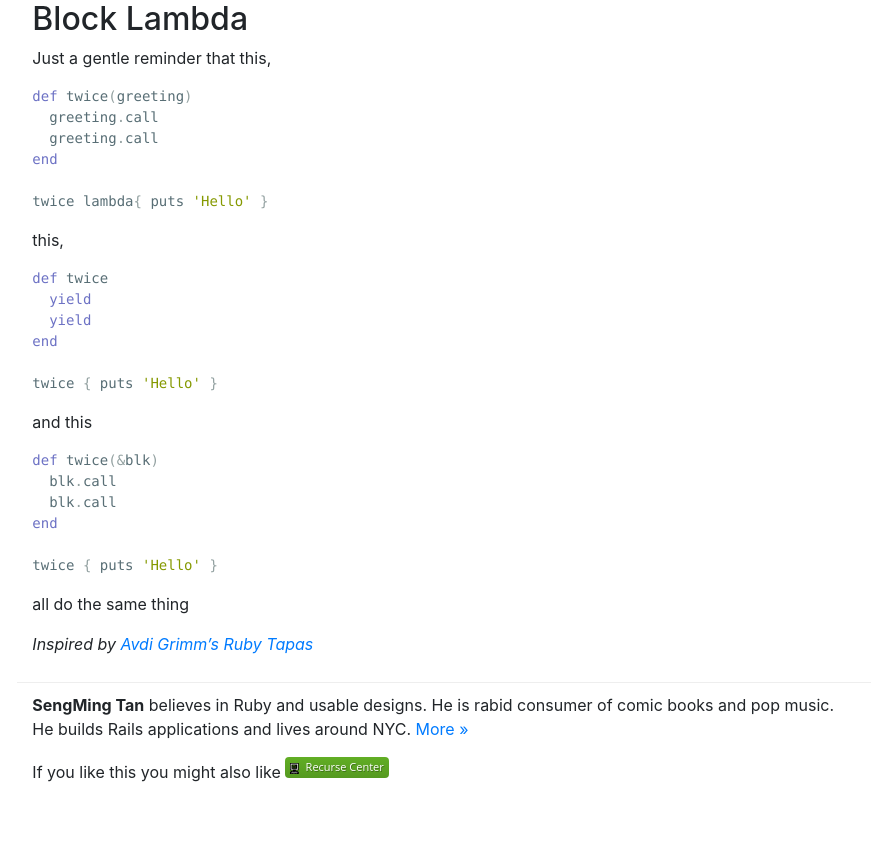
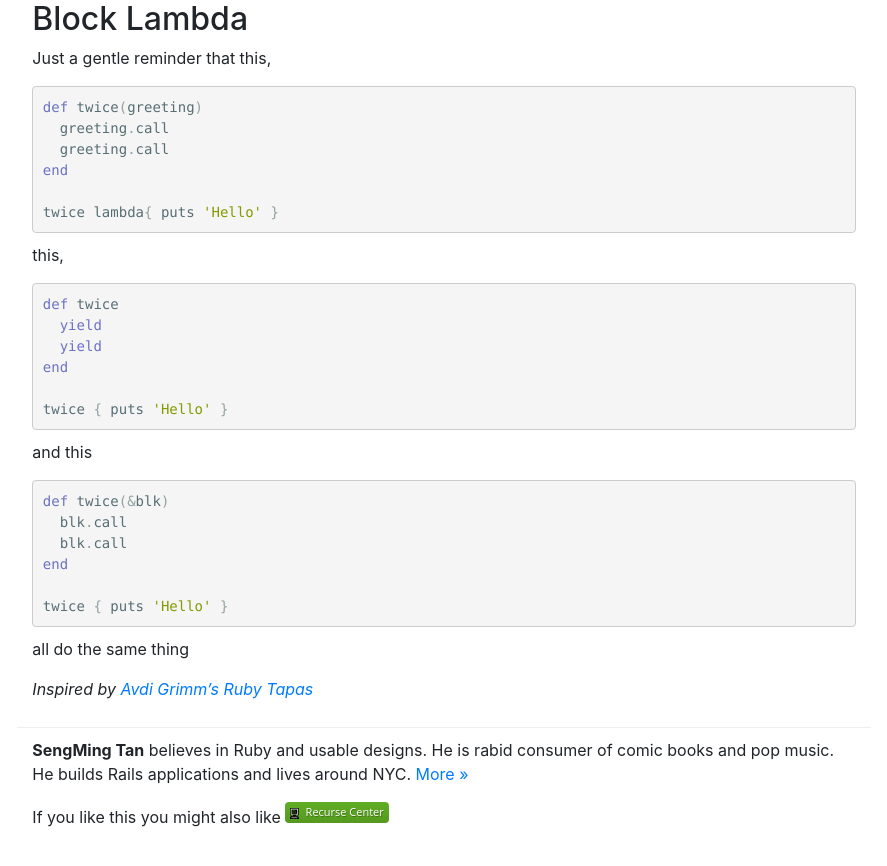
Before and after one commit to tansengming/tansengming.github.com, a Jekyll site: the page built from software/_posts/2013-02-27-block-lambda.markdown, in a window 1280 px wide. Shown: the top 866 px of the page, without its empty margins (196-1083 px from the left). Built offline with Jekyll 4.4.1, drawn with Linux system fonts in a browser that asks for light colours; comment, search, counter and statistics services are not loaded.

Commit message:
fixes pre

```diff
--- a/stylesheets/styles.css
+++ b/stylesheets/styles.css
@@ -1,3 +1,12 @@
+pre {
+  padding: 9.5px;
+  margin: 0 0 10px;
+  color: #333;
+  background-color: #f5f5f5;
+  border: 1px solid #ccc;
+  border-radius: 4px;
+}
+
 footer {
   padding-bottom: 20px;
   padding-top: 10px;
```
